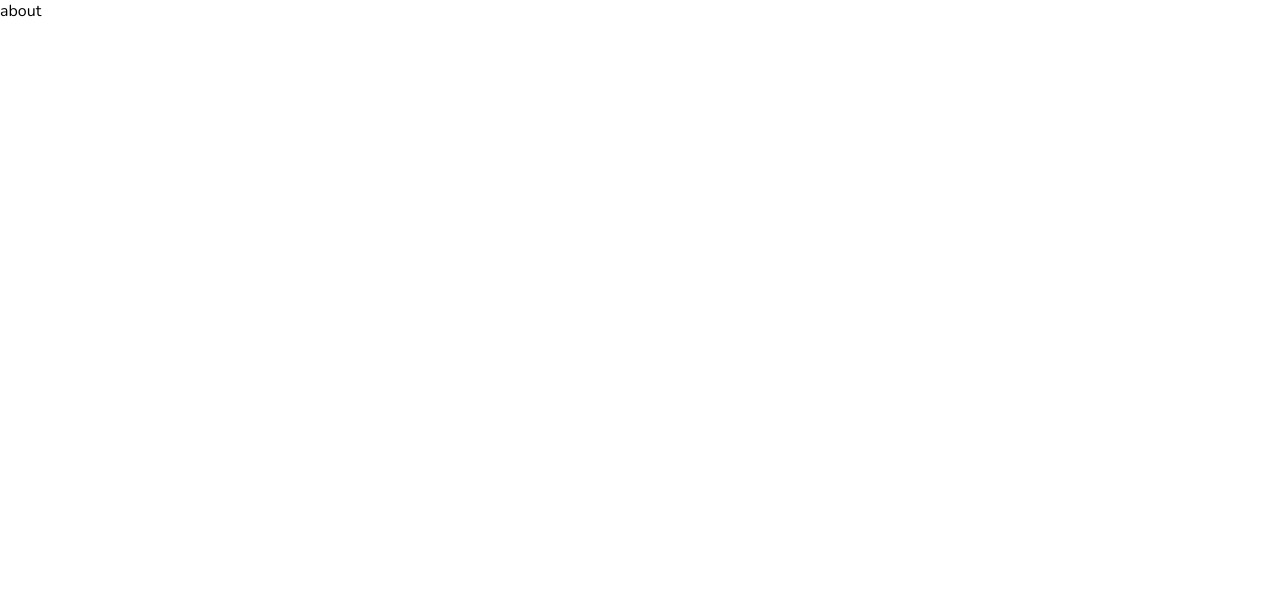
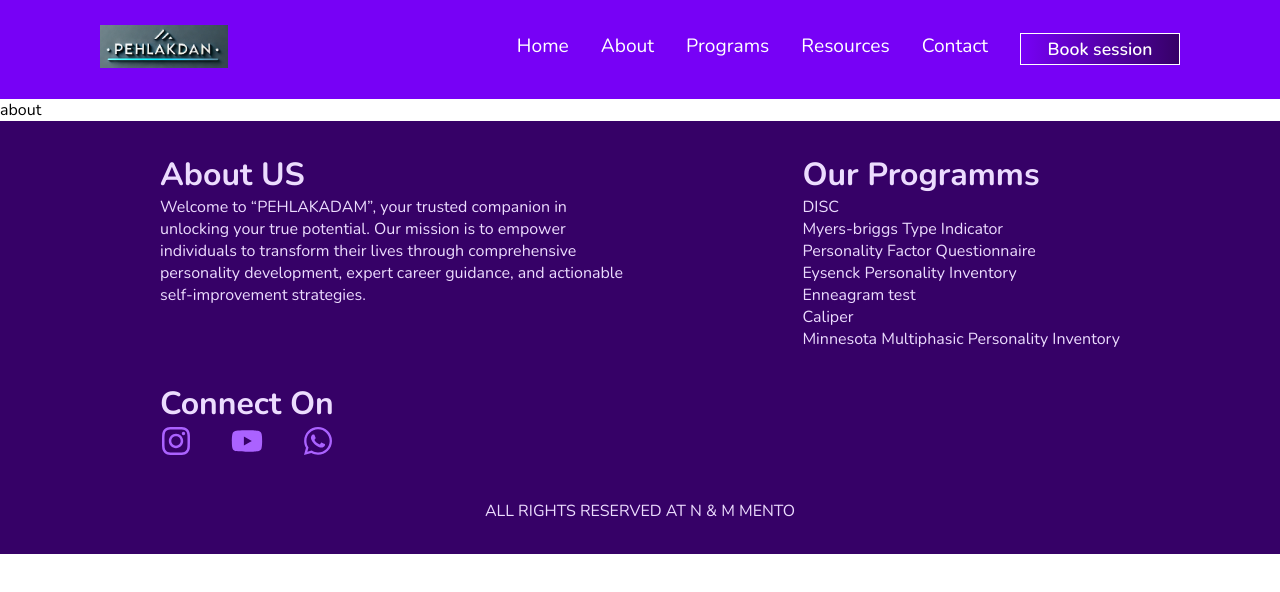
Before and after one commit to NiranjanNCR/counsellingFD, a React (Create React App) app: page /about in a window 1280 px wide. Shown: the top 592 px of the page. Built offline with nearby package versions, Linux system fonts and the light colour scheme; a web font is replaced by a local one.

Commit message:
Update About.js

```diff
--- a/src/Components/page/About.js
+++ b/src/Components/page/About.js
@@ -1,10 +1,14 @@
 import React from 'react'
+import Footer from '../footer'
+import NavigationBar from '../NavigationBar'
 
 const About = () => {
   return (
-    <div>
+    <>
+    <NavigationBar/>
       about
-    </div>
+      <Footer/>
+    </>
   )
 }
 
```
